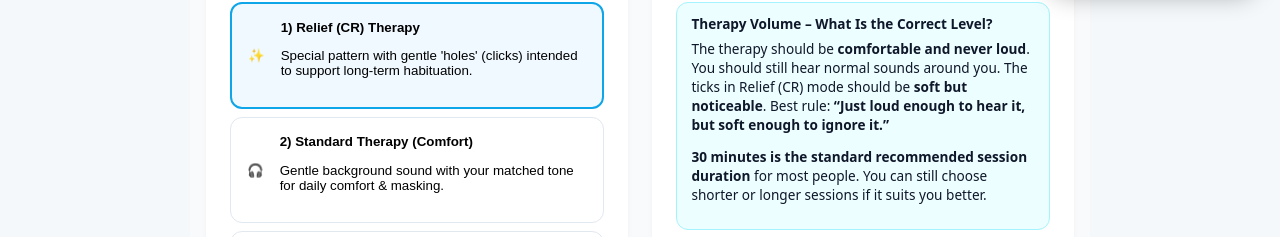
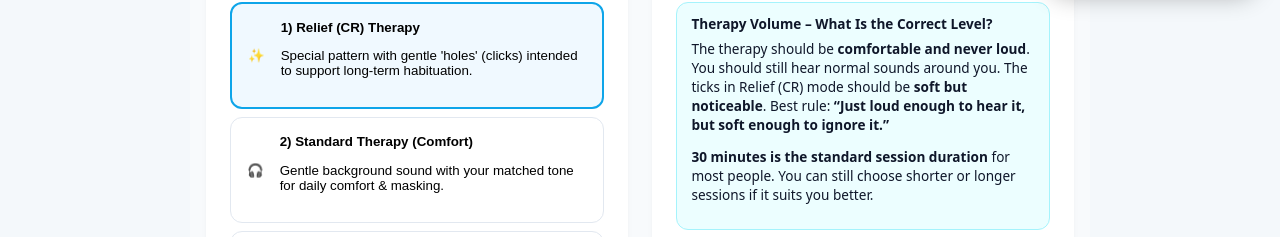
Before and after one commit to danyaffa/CalmTinnitus, a Next.js app: page /therapy in a window 1280 px wide. Shown: the part 790-1027 px from the top of the page. Built offline with nearby package versions, Linux system fonts and the light colour scheme; no server answers.

Commit message:
Update page.tsx

```diff
--- a/app/therapy/page.tsx
+++ b/app/therapy/page.tsx
@@ -8,8 +8,12 @@ import React, {
   useRef,
   useState,
 } from "react";
-import { onAuthStateChanged, signInAnonymously, User } from "firebase/auth";
-import { auth } from "@/lib/firebase";
+import { onAuthStateChanged, User } from "firebase/auth";
+import {
+  auth,
+  requireAuth,
+  signInAnonymously,
+} from "@/lib/firebase";
 import { createSavedProfile } from "@/lib/therapyStorage";
 import Link from "next/link";
 
@@ -484,7 +488,7 @@ function TherapyInner() {
       if (u) {
         setUser(u);
       } else {
-        signInAnonymously(auth).catch((err) => {
+        signInAnonymously(requireAuth()).catch((err) => {
           console.error("Anonymous sign-in failed", err);
         });
       }
@@ -938,7 +942,7 @@ function TherapyInner() {
             </p>
             <p style={{ marginTop: "0.35rem" }}>
               <strong>
-                30 minutes is the standard recommended session duration
+                30 minutes is the standard session duration
               </strong>{" "}
               for most people. You can still choose shorter or longer sessions
               if it suits you better.
```
